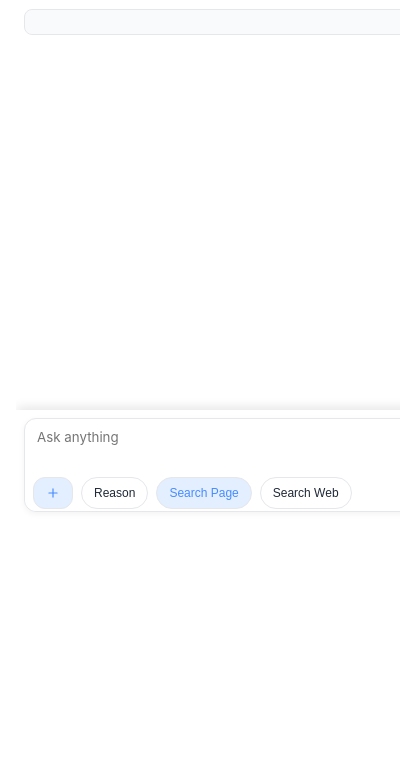
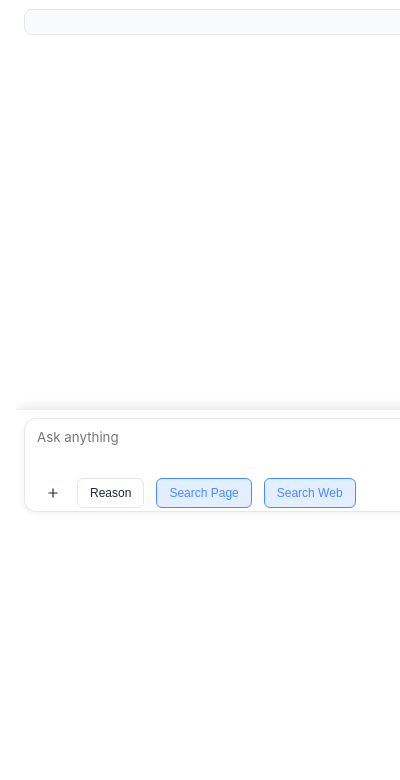
Before and after one commit to urilivshits/pageinference, a browser extension: page popup.html in a window 400 px wide. Shown: the part 64-844 px from the top of the page. Drawn offline with Linux system fonts and the light colour scheme.

Commit message:
Implement Web Search Toggle and Enhance Button UI
- Added functionality for the "Search Web" button, allowing users to toggle web search on and off with visual feedback and persistent state across sessions.
- Updated button styles in styles.css to align with modern UI standards, including improved hover effects, active state indicators, and consistent sizing.
- Enhanced dark mode styling for buttons to ensure visibility and coherence with the overall theme.
- Documented changes in context.md to reflect the new features and UI improvements.

```diff
--- a/popup.js
+++ b/popup.js
@@ -68,6 +68,7 @@ let temperatureValueDisplay;
 let isSubmitInProgress = false; // Add a flag to track if submit operation is in progress
 let lastSubmittedQuestion = ''; // Track the last submitted question to prevent duplicates
 let isPageScrapingEnabled = true; // New state variable for page scraping toggle
+let isWebSearchEnabled = true; // New state variable for web search toggle
 
 // Function to update the current tab information
 async function updateCurrentTabInfo() {
@@ -354,7 +355,12 @@ document.addEventListener('DOMContentLoaded', async () => {
   });
 
   searchBtn.addEventListener('click', () => {
-    console.log('Search button clicked - functionality not implemented yet');
+    isWebSearchEnabled = !isWebSearchEnabled;
+    searchBtn.classList.toggle('active', isWebSearchEnabled);
+    console.log('Web search ' + (isWebSearchEnabled ? 'enabled' : 'disabled'));
+
+    // Save the setting to storage
+    chrome.storage.sync.set({ isWebSearchEnabled });
   });
 
   reasonBtn.addEventListener('click', () => {
@@ -365,6 +371,9 @@ document.addEventListener('DOMContentLoaded', async () => {
 
   // Set initial state for search page button
   searchPageBtn.classList.toggle('active', isPageScrapingEnabled);
+
+  // Set initial state for search web button
+  searchBtn.classList.toggle('active', isWebSearchEnabled);
 
   // Load chat history
   await loadChatHistory();
@@ -2273,7 +2282,7 @@ function preventDuplicateSubmission() {
 }
 
 // Load settings from storage
-chrome.storage.sync.get(['model', 'isPageScrapingEnabled'], (data) => {
+chrome.storage.sync.get(['model', 'isPageScrapingEnabled', 'isWebSearchEnabled'], (data) => {
   if (data.model) {
     modelSelect.value = data.model;
   }
@@ -2281,4 +2290,8 @@ chrome.storage.sync.get(['model', 'isPageScrapingEnabled'], (data) => {
   // Load page scraping setting (default to true if not set)
   isPageScrapingEnabled = data.isPageScrapingEnabled !== undefined ? data.isPageScrapingEnabled : true;
   searchPageBtn.classList.toggle('active', isPageScrapingEnabled);
+
+  // Load web search setting (default to true if not set)
+  isWebSearchEnabled = data.isWebSearchEnabled !== undefined ? data.isWebSearchEnabled : true;
+  searchBtn.classList.toggle('active', isWebSearchEnabled);
 });
--- a/styles.css
+++ b/styles.css
@@ -255,27 +255,30 @@ h2 {
 }
 
 .icon-button {
-  background: none;
-  border: 1px solid var(--border-color);
+  background-color: transparent;
+  color: var(--text-color);
+  border: none;
+  border-radius: 6px;
+  width: 32px;
+  height: 32px;
+  display: inline-flex;
+  align-items: center;
+  justify-content: center;
   cursor: pointer;
-  padding: 6px 12px;
-  border-radius: 16px;
-  transition: all 0.2s ease;
-  display: flex;
-  align-items: center;
-  justify-content: center;
-  color: var(--text-color);
-  height: 32px;
-  min-width: 32px;
+  transition: background-color 0.2s ease;
   position: relative;
   font-size: 0.75rem;
   white-space: nowrap;
+  padding: 6px;
 }
 
 /* Special styling for New and Ask buttons */
 #newConversationBtn,
 #submitBtn {
-  border-radius: 12px; /* Match input-wrapper border radius */
+  border-radius: 8px;
+  background-color: transparent;
+  width: 32px;
+  height: 32px;
 }
 
 /* Hide tooltips for specific buttons */
@@ -290,15 +293,56 @@ h2 {
 #reasonBtn {
   width: auto;
   padding: 6px 12px;
-  min-width: fit-content;
+  min-width: 64px;
   font-size: 0.75rem;
-}
-
-/* Ensure consistent spacing between buttons */
+  border-radius: 6px;
+  background-color: transparent;
+  border: 1px solid var(--border-color);
+  margin: 0 4px;
+  transition: all 0.2s ease;
+  font-weight: 400;
+  display: flex;
+  align-items: center;
+  justify-content: center;
+  height: 30px;
+}
+
+/* Style for buttons on hover */
+#searchPageBtn:hover,
+#searchBtn:hover,
+#reasonBtn:hover {
+  background-color: rgba(0, 0, 0, 0.05);
+}
+
+[data-theme="dark"] #searchPageBtn:hover,
+[data-theme="dark"] #searchBtn:hover,
+[data-theme="dark"] #reasonBtn:hover {
+  background-color: rgba(255, 255, 255, 0.1);
+}
+
+/* Style for active button state */
+#searchPageBtn.active,
+#searchBtn.active,
+#reasonBtn.active {
+  background-color: rgba(70, 140, 255, 0.15);
+  color: #468cff;
+  border-color: #468cff;
+}
+
+[data-theme="dark"] #searchPageBtn.active,
+[data-theme="dark"] #searchBtn.active,
+[data-theme="dark"] #reasonBtn.active {
+  background-color: rgba(70, 140, 255, 0.2);
+  color: #78aeff;
+  border-color: #78aeff;
+}
+
+/* Position buttons relative to input field */
 .input-buttons-left {
   display: flex;
-  gap: 8px;
-  align-items: center;
+  gap: 4px;
+  align-items: center;
+  margin-left: 4px;
 }
 
 /* Ensure SVG icons are properly sized */
@@ -308,6 +352,21 @@ h2 {
   margin-right: 0;
 }
 
+/* Additional style for buttons with icons */
+.icon-button:has(svg) {
+  display: flex;
+  align-items: center;
+  justify-content: center;
+}
+
+/* Match theme with dark mode */
+[data-theme="dark"] #searchPageBtn,
+[data-theme="dark"] #searchBtn,
+[data-theme="dark"] #reasonBtn {
+  border-color: var(--input-border);
+  color: var(--text-color);
+}
+
 /* Style text-only buttons */
 .icon-button:not(:has(svg)) {
   padding: 6px 12px;
@@ -315,15 +374,10 @@ h2 {
   font-size: 0.75rem;
 }
 
-[data-theme="dark"] .icon-button {
-  border: 1px solid var(--input-border);
-  box-shadow: 0 0 0 1px var(--input-border);
-}
-
+/* Update focus style */
 .icon-button:focus {
   outline: none;
-  border-color: var(--primary-color);
-  box-shadow: 0 0 0 1px var(--input-focus-shadow);
+  box-shadow: 0 0 0 2px rgba(70, 140, 255, 0.5);
 }
 
 .icon-button.small {
@@ -1368,10 +1422,18 @@ select {
   color: var(--info-text);
 }
 
-/* Active icon button */
-.icon-button.active {
-  background-color: var(--active-icon-bg);
-}
+/* Active icon button - Removing duplicate, using more specific selectors above */
+/* .icon-button.active {
+  background-color: rgba(70, 140, 255, 0.15);
+  color: #468cff;
+  border-color: #468cff;
+} */
+
+/* [data-theme="dark"] .icon-button.active {
+  background-color: rgba(70, 140, 255, 0.2);
+  color: #78aeff;
+  border-color: #78aeff;
+} */
 
 /* Added class to hide the chat name in history view */
 .hidden-topic-name {
@@ -1599,17 +1661,29 @@ textarea#questionInput::-webkit-scrollbar {
   display: none;
 }
 
-[data-theme="dark"] .icon-button {
-  border: 1px solid var(--border-color); /* Ensure border is visible in dark mode */
-  box-shadow: 0 0 0 1px var(--border-color); /* Add persistent border effect */
-}
-
+/* Fix conflicting dark mode styles */
 [data-theme="dark"] .icon-button {
   border: 1px solid var(--input-border); /* Use input-border color for better visibility */
   box-shadow: 0 0 0 1px var(--input-border); /* Add persistent border effect with improved visibility */
 }
 
-.icon-button.active {
+/* Fix styles for specific buttons in dark mode */
+[data-theme="dark"] #searchPageBtn,
+[data-theme="dark"] #searchBtn,
+[data-theme="dark"] #reasonBtn {
+  border-color: var(--input-border);
+  color: var(--text-color);
+}
+
+/* Active icon button - Removing duplicate, using more specific selectors above */
+/* .icon-button.active {
   background-color: rgba(70, 140, 255, 0.15);
   color: #468cff;
-}
+  border-color: #468cff;
+} */
+
+/* [data-theme="dark"] .icon-button.active {
+  background-color: rgba(70, 140, 255, 0.2);
+  color: #78aeff;
+  border-color: #78aeff;
+} */
```
Also changed, not shown: .user/context.md, .user/tasks.md.
